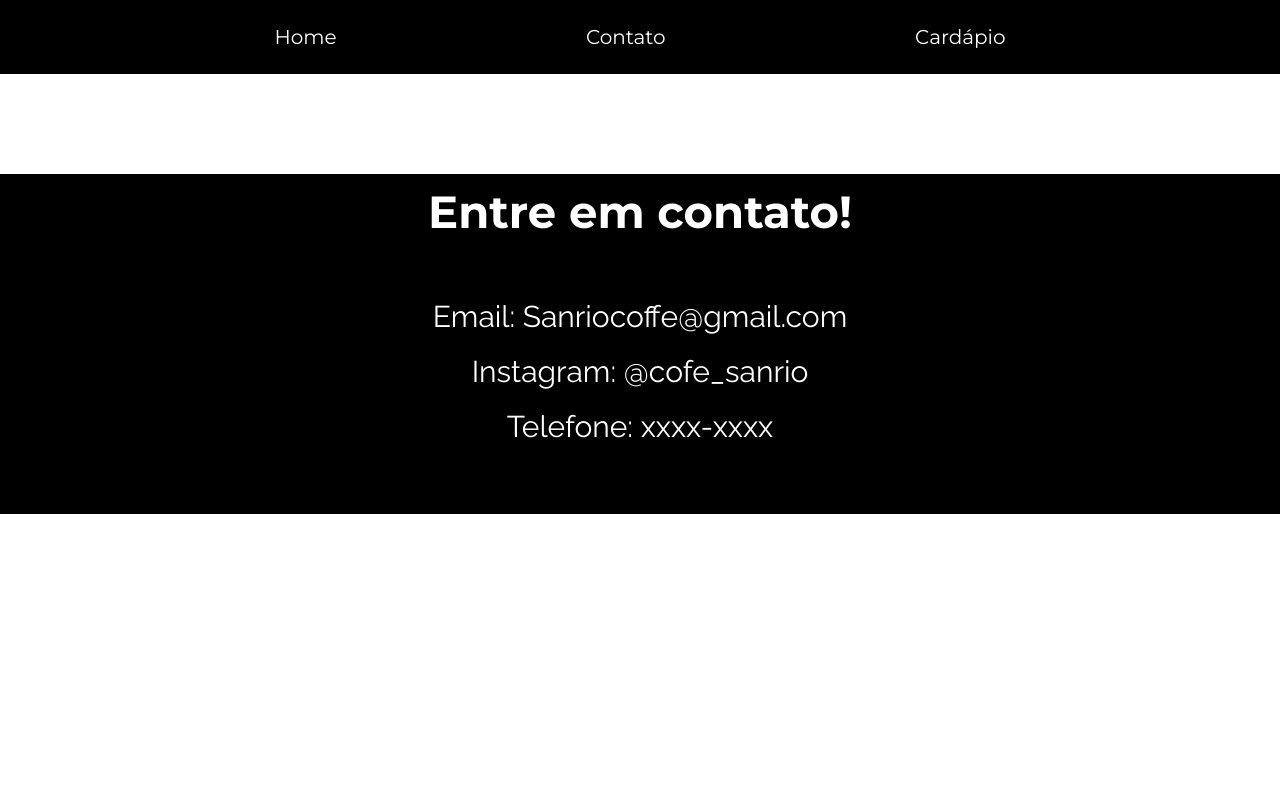
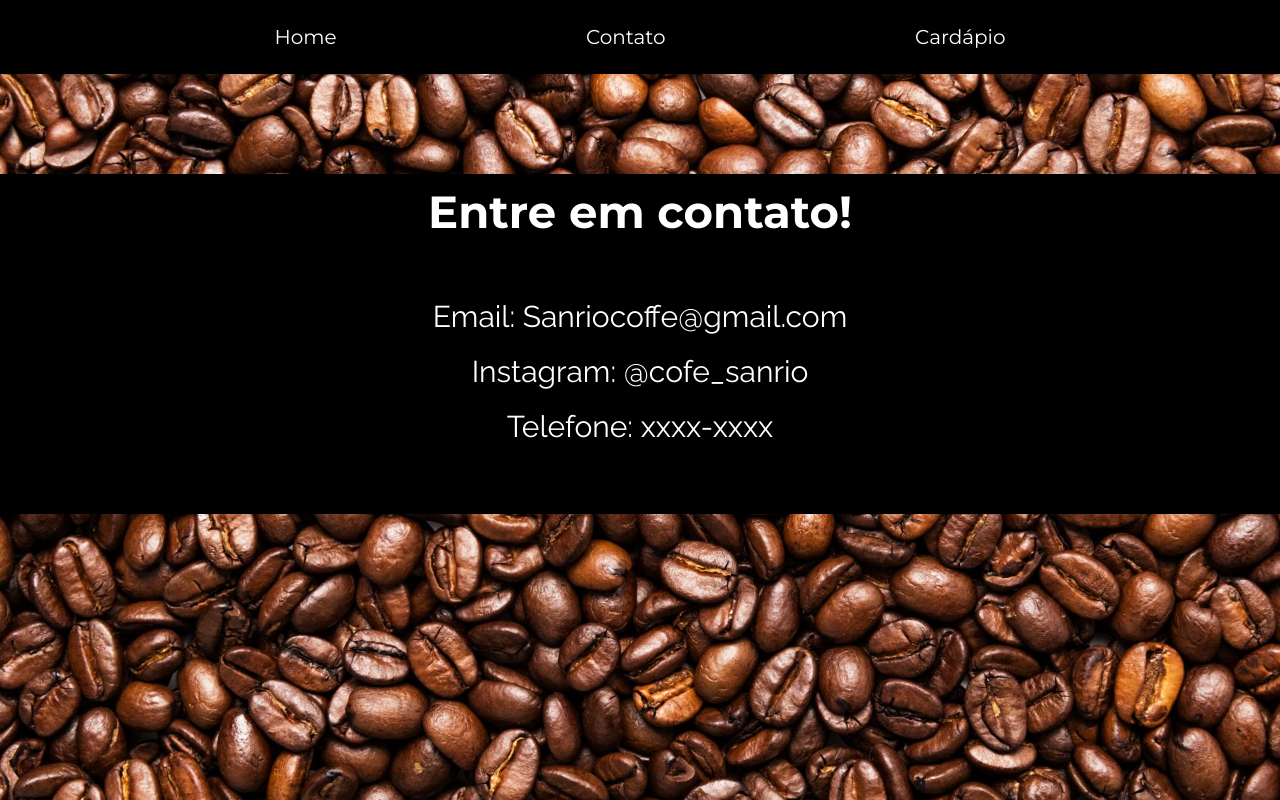
Before and after one commit to lulynhaa/Sanrio-coffe, a plain HTML site: page contato.html in a window 1280 px wide. Drawn offline with Linux system fonts and the light colour scheme; the site is published under a folder, as on GitHub Pages, so addresses that start at the root find nothing.

Commit message:
Update contato.css

```diff
--- a/contato.css
+++ b/contato.css
@@ -6,7 +6,7 @@
 }
 
 body{
-    background:  url(/img/fundo.jpeg);
+    background:  url(img/fundo.jpeg);
     background-position: center center;
     background-size: cover;
     background-position-y: 0px;
```
